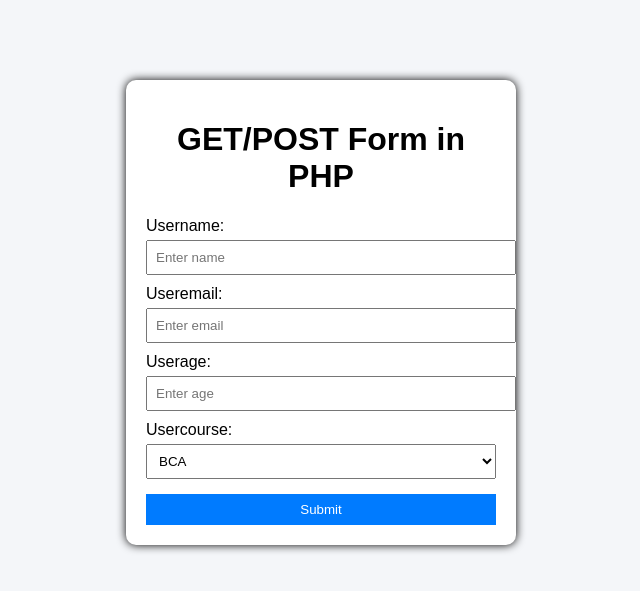
After one commit to Pramodjena/LearnPHP, a PHP site: page /phpbca/Labs/lab03/form.html in a window 1280 px wide. The commit adds this page. Shown: the top 591 px of the page, without its empty margins (319-959 px from the left). Run offline with PHP 8.4, Linux system fonts and the light colour scheme.

Commit message:
php upadted

```diff
--- /dev/null
+++ b/phpbca/Labs/lab03/form.html
@@ -0,0 +1,31 @@
+<!doctype html>
+<html lang="en">
+  <head>
+    <meta charset="UTF-8" />
+    <meta name="viewport" content="width=device-width, initial-scale=1.0" />
+    <title>GET/POST Form | PHP</title>
+    <link rel="stylesheet" href="style.css" />
+  </head>
+  <body>
+    <div class="container">
+      <h1 class="heading">GET/POST Form in PHP</h1>
+      <form action="./data.php" method="post">
+        <label for="name">Username:</label>
+        <input type="text" name="name" id="name" placeholder="Enter name" />
+        <label for="email">Useremail:</label>
+        <input type="email" name="email" id="email" placeholder="Enter email" />
+        <label for="age">Userage:</label>
+        <input type="number" name="age" id="age" placeholder="Enter age" />
+
+        <label for="course">Usercourse:</label>
+        <select name="course" id="course">
+          <option value="BCA">BCA</option>
+          <option value="CS">CS</option>
+          <option value="ITM">ITM</option>
+          <option value="DS">DS</option>
+        </select>
+        <input type="submit" value="Submit" />
+      </form>
+    </div>
+  </body>
+</html>
--- /dev/null
+++ b/phpbca/Labs/lab03/style.css
@@ -0,0 +1,36 @@
+body{
+    background-color: #f4f6f9;
+    font-family: Arial, Helvetica, sans-serif;
+}
+
+.container {
+    width: 350px;
+    margin: 80px auto;
+    padding: 20px;
+    background-color: #fff;
+    border-radius: 10px;
+    box-shadow: 0 0 10px rgba(0, 0, 0, 1);
+}
+h1{
+    text-align: center;
+}
+label{
+    display: block;
+    margin-top: 10px;
+}
+input,select{
+    width: 100%;
+    padding: 8px;
+    margin-top: 5px;
+}
+input[type="submit"]{
+    background-color: #007bff;
+    color: #fff;
+    border: none;
+    margin-top: 15px;
+    cursor: pointer;
+}
+input[type="submit"]:hover{
+    background-color: #0056b3;
+
+}
--- a/phpitma/11-function/function.php
+++ b/phpitma/11-function/function.php
@@ -41,9 +41,9 @@
 //     echo $num;
 //     echo "<br>";
 //     print_r($z);
-//     // foreach ($num as $n) {
-//     //     echo "Numbers are: $n <br>";
-//     // }
+    // foreach ($num as $n) {
+    //     echo "Numbers are: $n <br>";
+    // }
 // }
 
 // printNum(5, 6, 8, 546687, 1.0, 2.5555);
```
Also changed, not shown: phpbca/16-files/file.php (+14 -5 lines), phpbca/Labs/lab03/data.php (added, +33 -0 lines), phpcs/13-function/function.php (+6 -6 lines), phpcs/14-superGlobals/super.php (added, +24 -0 lines), phpcs/15-form/index.html (added, +12 -0 lines), phpitma/12-superGlobal/super.php (added, +28 -0 lines), phpitma/13-form/data.php (added, +7 -0 lines), phpitma/13-form/index.html (added, +24 -0 lines), phpitmb/10-function/function.php (added, +57 -0 lines), phpcs/15-form/data.php (added), phpcs/15-form/style.css (added), phpcs/Labs/lab-01/lab1.php (renamed from phpcs/lab-1/lab1.php), phpitma/13-form/style.css (added), phpitma/Labs/lab-01/lab.php (renamed from phpitma/lab-01/lab.php), 1 other file.
